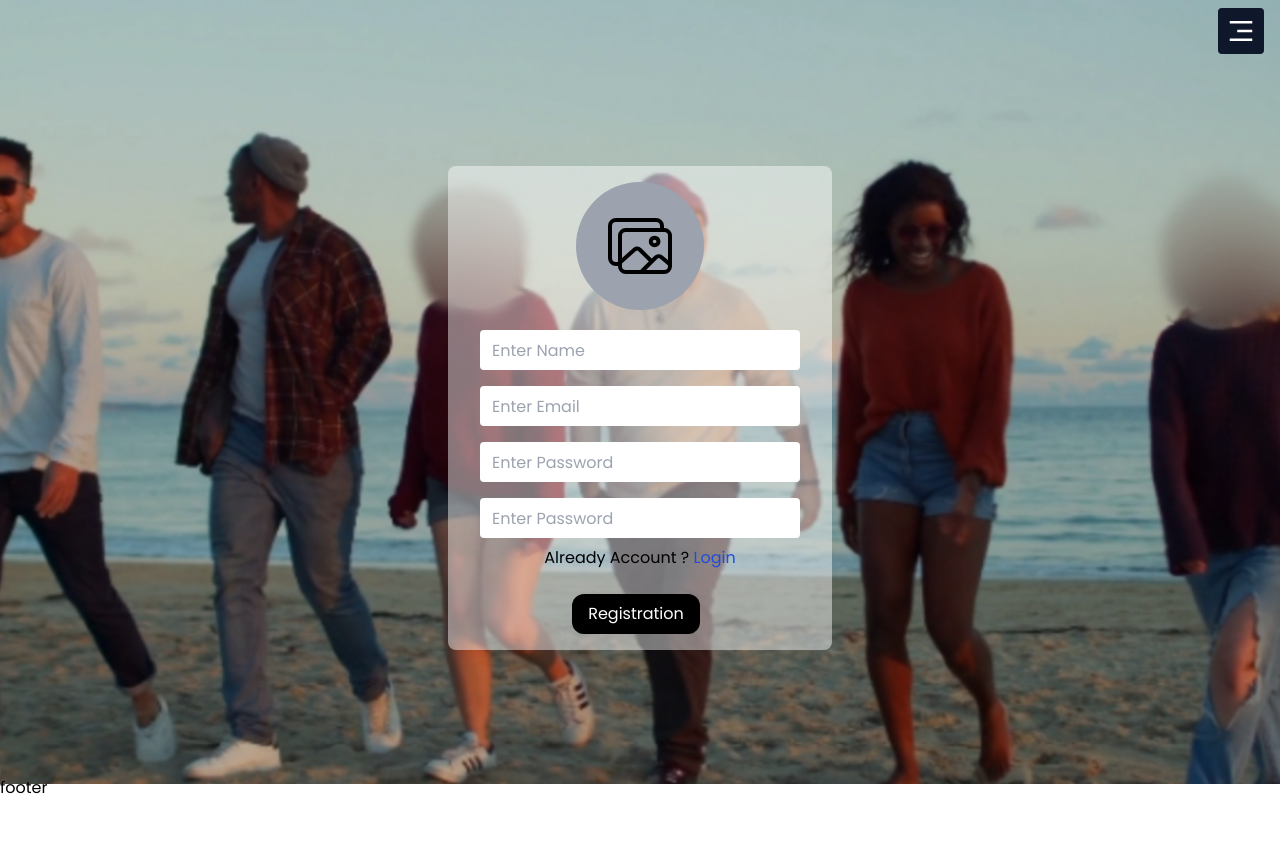
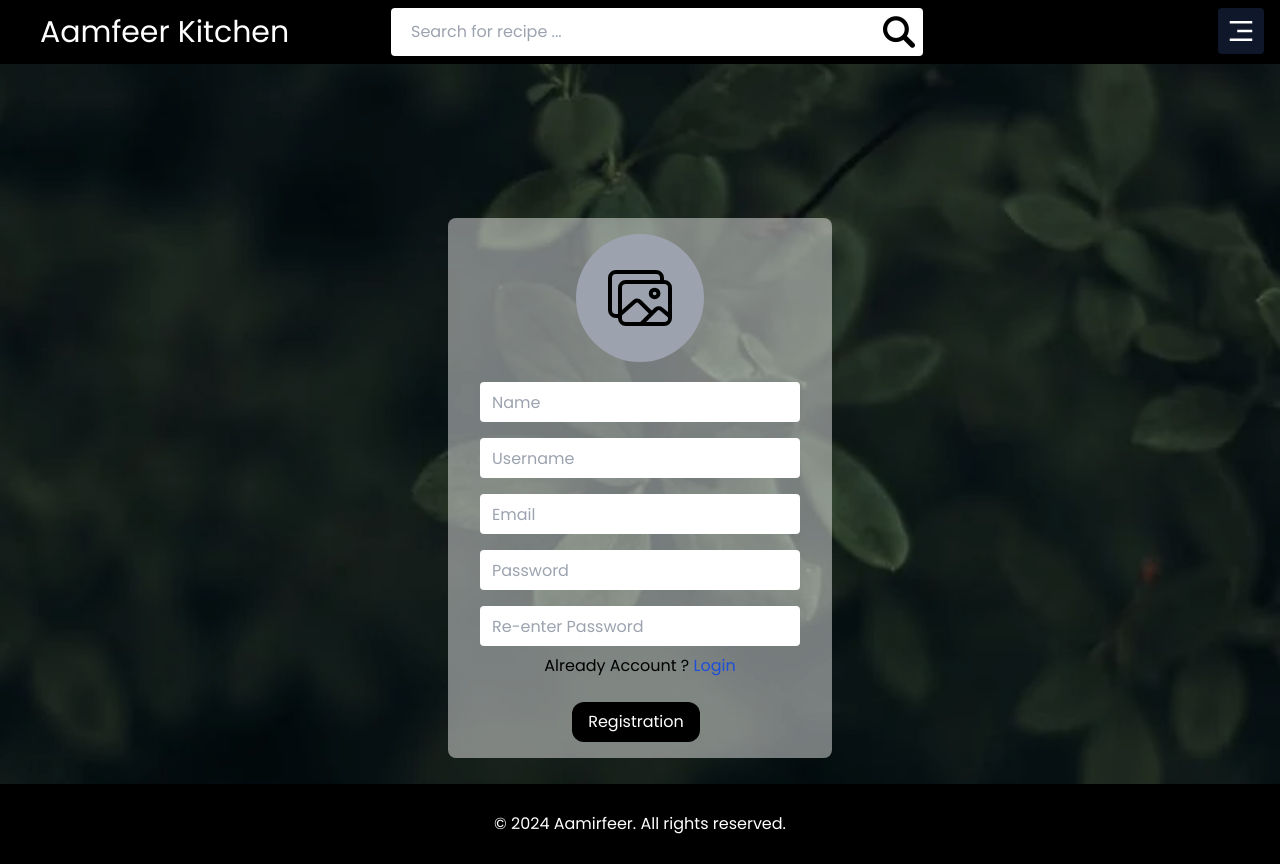
Before and after one commit to aamir-067/racipe-project, a React (Vite) app in the folder frontend/: page /register in a window 1280 px wide. Before the commit the page ends 800 px from the top, so only its background shows below. Built offline with nearby package versions, Linux system fonts and the light colour scheme.

Commit message:
ui modification in multiple components

```diff
--- a/frontend/src/components/Footer/Footer.jsx
+++ b/frontend/src/components/Footer/Footer.jsx
@@ -9,8 +9,8 @@ import React from 'react'
 
 const Footer = () => {
     return (
-        <div className='absolute bottom-0 left-0'>
-            footer
+        <div className='w-screen h-20 flex justify-center items-center z-10 absolute bottom-0 bg-black'>
+            <h2 className='text-white'> &copy; 2024 Aamirfeer.  All rights reserved.</h2>
         </div>
     )
 }
--- a/frontend/src/components/Login/Login.jsx
+++ b/frontend/src/components/Login/Login.jsx
@@ -1,5 +1,5 @@
 import React from "react"
-import img1 from "../../assets/img1.jpg"
+import bgImg from "../../assets/bg.webp"
 import { NavLink } from "react-router-dom";
 
 const Login = () => {
@@ -8,18 +8,21 @@ const Login = () => {
         <>
             <div className="relative w-full box-border" style={{ height: "80vh" }}>
                 <div className="w-full h-full flex justify-center items-center">
-                    <img src={img1} alt="background image" className="absolute w-full h-screen object-cover brightness-75" />
+                    <img src={bgImg} alt="background image" className="absolute w-full h-screen object-cover brightness-75" />
                     <div className="absolute w-96 z-10 py-10 pl-4 text-center bg-white bg-opacity-45 rounded-lg flex flex-col">
                         <div className="w-full z-30 flex flex-col ml-4">
                             <h1 className="text-left font-myBold7 text-xl mb-4">Welcome to Food Racipe</h1>
                             <form className="text-center flex flex-col">
 
-                                <input type="email" className='my-2 p-3 rounded outline-none h-10 text-black w-80' placeholder='Enter Email' />
-                                <input type="password" className='my-2 p-3 rounded outline-none h-10 text-black w-80' placeholder='Enter Password' />
+                                <input type="email" className='my-2 p-3 rounded outline-none h-10 text-black w-80' placeholder='username or email' />
+                                <input type="password" className='my-2 p-3 rounded outline-none h-10 text-black w-80' placeholder='Password' />
 
-                                <NavLink to={"/register"}>
-                                    <label className="mr-12 text-center">Create Account Here <label className='cursor-pointer text-blue-700'>Registration</label></label>
-                                </NavLink>
+
+                                <label className="mr-12 text-center">didn't have account?
+                                    <NavLink to={"/register"}>
+                                        <label className='cursor-pointer text-blue-700 ml-2 border-blue-700'>click here</label>
+                                    </NavLink>
+                                </label>
                             </form>
                         </div>
 
--- a/frontend/src/components/NavBar/NavBar.jsx
+++ b/frontend/src/components/NavBar/NavBar.jsx
@@ -2,37 +2,47 @@ import React, { useRef, useState } from 'react';
 import { RiMenu3Line } from 'react-icons/ri';
 import { RxCross2 } from 'react-icons/rx';
 import { NavLink } from "react-router-dom";
-/**
- * No need explain.
- * position will be fixed to the top.
- */
+import searchIcon from "../../assets/search.png";
+import { useNavigate } from 'react-router-dom';
 
 const NavBar = () => {
     const [openMenu, setOpenMenu] = useState(false);
     const searchRef = useRef(null);
+    const navigate = useNavigate();
+
+
 
     const handleRef = () => {
         let value = searchRef.current?.value;
         console.log(value);
+
+        value && navigate("/search/value/result")
     }
 
+
+    document.addEventListener("keypress", (e) => {
+        e.key == "Enter" && handleRef();
+    })
     return (
         <>
-            <nav className='flex pl-8 justify-between items-center w-full h-16 bg-black text-white relative'>
+            <nav className='flex pl-8 justify-between items-center w-full h-16 bg-black text-white relative z-10'>
                 <NavLink to={"/"} onClick={() => setOpenMenu(false)} className='w-1/2 lg:w-1/3 md:w-1/3 p-2'>
                     <div >
                         <h1 className='hidden lg:block font-bolder md:text-2xl text-lg lg:text-3xl'>Aamfeer Kitchen</h1>
                         <h1 className='font-myBold8 text-5xl lg:hidden'>AK</h1>
                     </div>
                 </NavLink>
-                <form className='p-2 pl-4 outline-black rounded w-8/12 text-black mx-1 my-0'>
+
+                <div className='p-2 pl-4 outline-black rounded text-black mx-1 my-0 bg-white flex items-center justify-between w-6/12'>
                     <input
+                        onSubmit={handleRef}
                         type='search'
                         ref={searchRef}
                         placeholder='Search for recipe ...'
-                        className='p-2 pl-4 outline-black rounded w-8/12 text-black mx-1 my-0'
+                        className='outline-none rounded w-11/12 text-black mx-1 my-0'
                     />
-                </form>
+                    <button onClick={handleRef} className='w-8'><img src={searchIcon} /></button>
+                </div>
 
                 <div className='w-full lg:w-1/3 relative -mt-14'>
                     <button
@@ -41,9 +51,14 @@ const NavBar = () => {
                     >
                         {openMenu ? <RxCross2 /> : <RiMenu3Line />}
                     </button>
-                    {openMenu ? (
+                    {openMenu && (
                         <div className='w-full absolute right-0 -mt-4 top-16 z-10 bg-black transition-opacity'>
                             <ul className='flex flex-col w-full mt-4'>
+                                <NavLink to={"/user/testUser"} onClick={() => setOpenMenu(false)}>
+                                    <li className='flex items-center h-16 text-xl px-4 hover:bg-slate-900'>
+                                        My Account
+                                    </li>
+                                </NavLink>
                                 <NavLink to={"/"} onClick={() => setOpenMenu(false)}>
                                     <li className='flex items-center h-16 text-xl px-4 hover:bg-slate-900'>
                                         Home
@@ -63,7 +78,7 @@ const NavBar = () => {
                                 </NavLink>
                             </ul>
                         </div>
-                    ) : ""}
+                    )}
                 </div>
             </nav>
         </>
--- a/frontend/src/components/Registration/Registration.jsx
+++ b/frontend/src/components/Registration/Registration.jsx
@@ -1,7 +1,7 @@
 import React, { useState } from 'react';
 import { useDropzone } from 'react-dropzone';
 import { IoImagesOutline } from "react-icons/io5";
-import img1 from "../../assets/img1.jpg"
+import bg from "../../assets/bg.webp"
 import { NavLink } from 'react-router-dom';
 
 
@@ -21,16 +21,16 @@ const Registration = () => {
     });
     return (
         <>
-            <div className="relative w-full box-border" style={{ height: "80vh" }}>
+            <div className="relative w-full box-border h-screen">
                 <div className="w-full h-full flex justify-center items-center">
-                    <img src={img1} alt="background image" className="absolute w-full h-screen object-cover brightness-75" />
+                    <img src={bg} alt="background image" className="absolute w-full h-screen object-cover brightness-75" />
                     <div className="absolute w-96 z-10 py-4 mt-12 pl-4 text-center bg-white bg-opacity-45 rounded-lg flex flex-col">
 
                         {/* Profile Image Drag and Drop or Select through click */}
                         <div {...getRootProps()} className="bg-gray-400 mb-3 rounded-full w-32 h-32 flex justify-center items-center cursor-pointer hover:bg-gray-500 mx-28">
                             <input {...getInputProps()} />
                             {selectedImage ? (
-                                <img src={selectedImage} alt="Selected" className="rounded-full w-40 h-40" />
+                                <img src={selectedImage} alt="Selected" className="rounded-full w-32 object-cover h-32" />
                             ) : (
                                 <IoImagesOutline className='w-16 h-16 hover:text-blue-700' />
                             )}
@@ -39,10 +39,11 @@ const Registration = () => {
                         {/* Registration Form of inputs */}
                         <div className="w-full z-30 flex flex-col ml-4">
                             <form className="text-center flex flex-col">
-                                <input type="text" className='my-2 p-3 rounded outline-none h-10 text-black w-80' placeholder='Enter Name' />
-                                <input type="email" className='my-2 p-3 rounded outline-none h-10 text-black w-80' placeholder='Enter Email' />
-                                <input type="password" className='my-2 p-3 rounded outline-none h-10 text-black w-80' placeholder='Enter Password' />
-                                <input type="password" className='my-2 p-3 rounded outline-none h-10 text-black w-80' placeholder='Enter Password' />
+                                <input type="text" className='my-2 p-3 rounded outline-none h-10 text-black w-80' placeholder='Name' />
+                                <input type="text" className='my-2 p-3 rounded outline-none h-10 text-black w-80' placeholder='Username' />
+                                <input type="email" className='my-2 p-3 rounded outline-none h-10 text-black w-80' placeholder='Email' />
+                                <input type="password" className='my-2 p-3 rounded outline-none h-10 text-black w-80' placeholder='Password' />
+                                <input type="password" className='my-2 p-3 rounded outline-none h-10 text-black w-80' placeholder='Re-enter Password' />
                                 <NavLink to={"/login"}>
                                     <label className="mr-12 text-center">Already Account ? <label className='cursor-pointer text-blue-700'>Login</label></label>
                                 </NavLink>
```
Also changed, not shown: frontend/src/assets/bg.webp (added).
